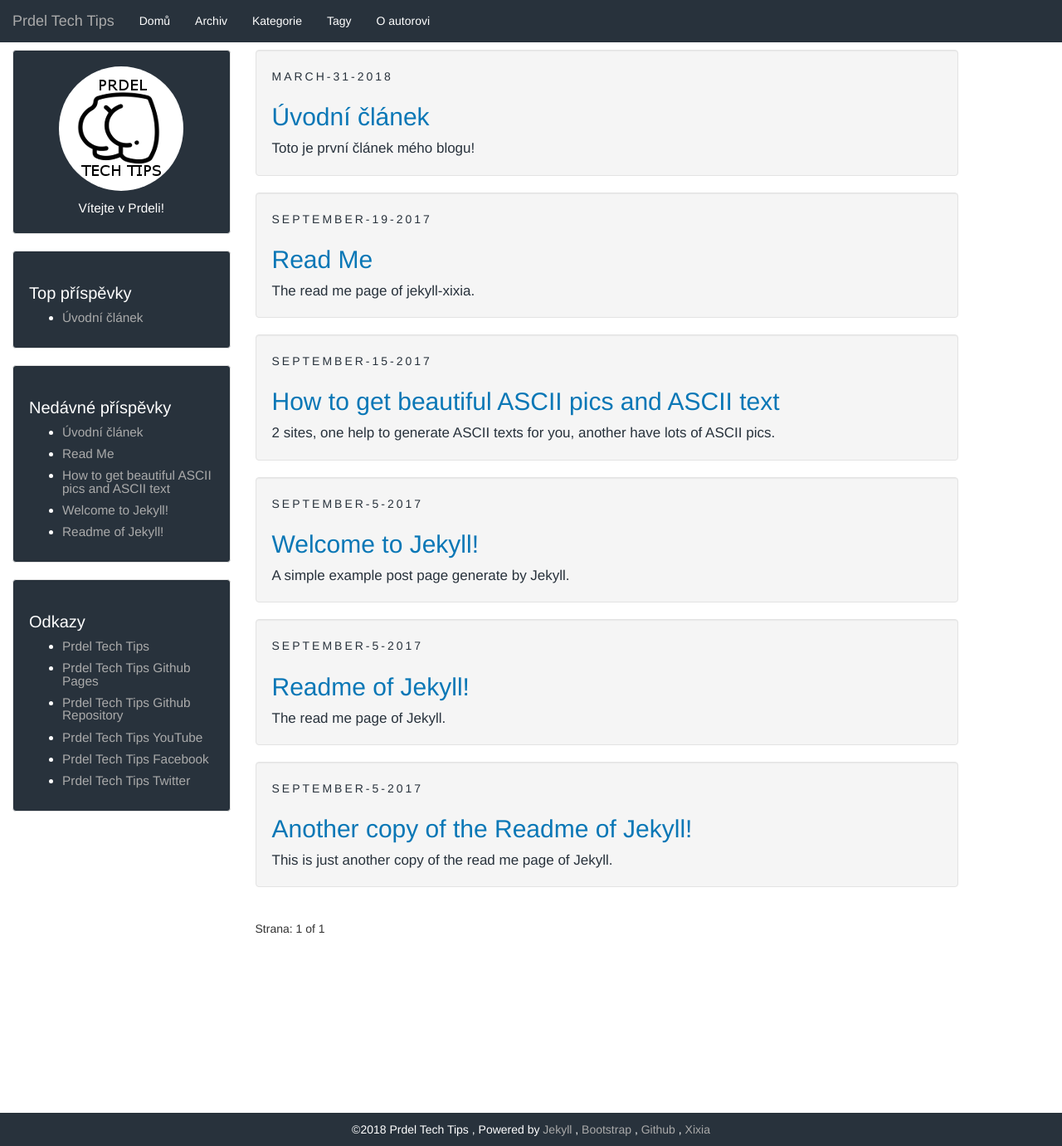
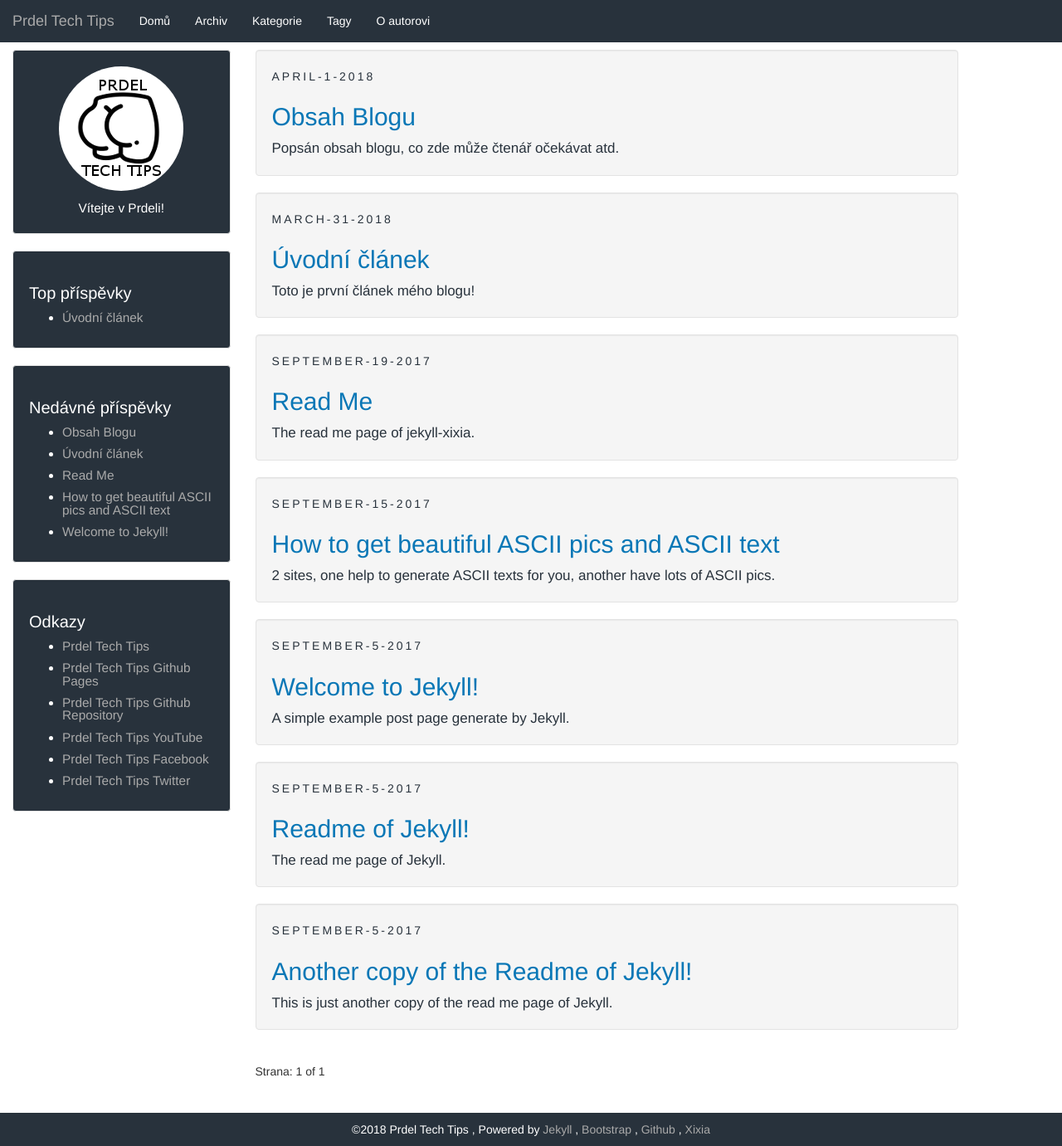
Before and after one commit to prdeltechtips/PrdelTechTips, a Jekyll site: the page built from index.html, in a window 1280 px wide and 1381 px high. Shown: the whole window at 83% size. Built offline with Jekyll 4.4.1, drawn with Linux system fonts in a browser that asks for light colours; the list of posts is cut into pages by our own code.

Commit message:
Update 2018-04-01-obsah-blogu.md

```diff
--- a/_posts/2018-04-01-obsah-blogu.md
+++ b/_posts/2018-04-01-obsah-blogu.md
@@ -1,5 +1,11 @@
 ---
-published: false
+layout: post
+title:  "Obsah Blogu"
+date:   2018-04-01 23:25:00 +0800
+categories: Blog
+tags: Blog
+description: Popsán obsah blogu, co zde může čtenář očekávat atd.
+comments: true
 ---
 ## Vítejte v Prdeli!
 
```
